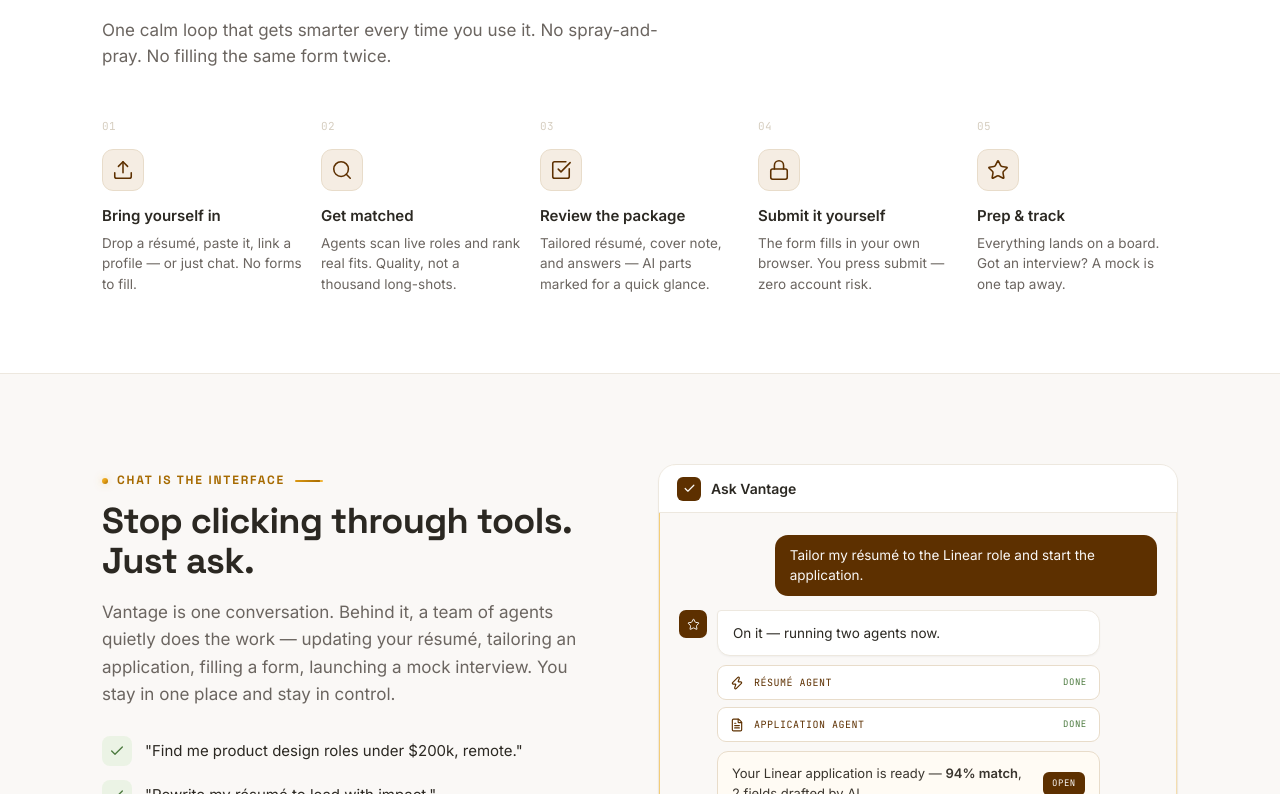
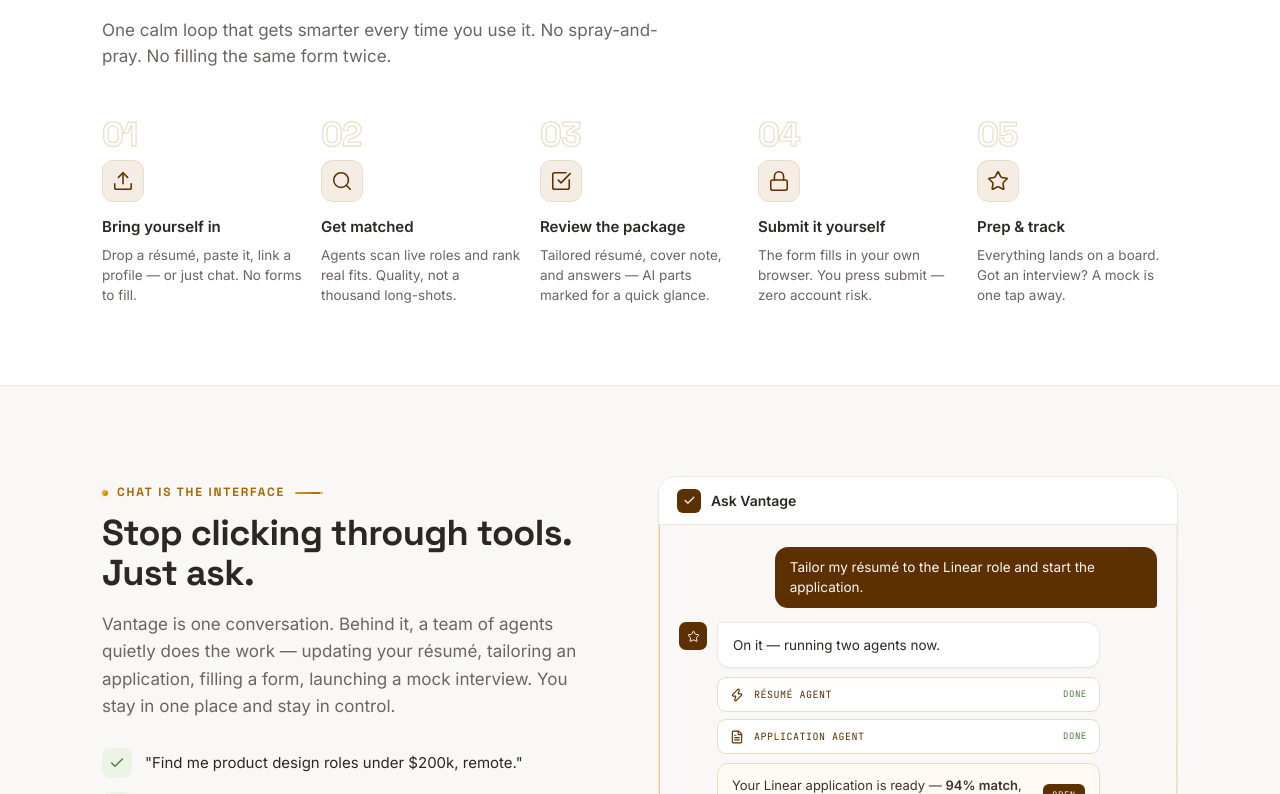
Before and after one commit to getyak/apply-agent, a Next.js app in the folder web/: page / in a window 1280 px wide. Shown: the part 946-1740 px from the top of the page. Built offline with nearby package versions, Linux system fonts and the light colour scheme.

Commit message:
style(web): living-light v5 — moving glints, ghost numerals, ignite rules, hero crown sweep

```diff
--- a/web/src/app/globals.css
+++ b/web/src/app/globals.css
@@ -780,3 +780,94 @@ textarea[data-vantage-composer]:focus::placeholder { color: #C6BFB4; }
   50% { transform: translateY(-9px) rotate(-0.25deg); }
 }
 .animate-buoy { animation: buoy 7s var(--ease-in-out) infinite; }
+
+/* ───────────────────────────────────────────────────────────────────────
+   Living-light layer (v5) — the boldest pass yet. Where v4 lit the surfaces,
+   v5 makes light *move*: idle glints travel across badges, index numerals glow
+   awake as their group activates, dark rules ignite on hover, and a one-shot
+   specular sweep crowns the hero on first paint. Every class is additive and
+   opt-in; nothing here mutates an existing primitive, and the whole layer
+   collapses under the prefers-reduced-motion guard above (it matches `*` with
+   !important), so motion-sensitive users keep the calm static version.
+   ─────────────────────────────────────────────────────────────────────── */
+
+/* Badge glint — a slow specular band that drifts across a pill at rest, so a
+   status chip reads as live rather than a painted label. Self-contained: add to
+   any relative, rounded element; the highlight is clipped to its bounds. */
+@keyframes badge-glint {
+  0% { transform: translateX(-180%) skewX(-18deg); }
+  100% { transform: translateX(320%) skewX(-18deg); }
+}
+.badge-glint { position: relative; overflow: hidden; isolation: isolate; }
+.badge-glint::after {
+  content: ""; position: absolute; top: 0; bottom: 0; left: 0; width: 42%;
+  pointer-events: none; z-index: 1;
+  background: linear-gradient(90deg, transparent, rgba(255, 255, 255, 0.6), transparent);
+  transform: translateX(-180%) skewX(-18deg);
+  animation: badge-glint 6.5s var(--ease-out) 1.4s infinite;
+}
+
+/* Ghost index numeral — a large translucent figure (e.g. "01") that sits as a
+   quiet watermark and warms to gold as its group is hovered, giving numbered
+   grids a sense of depth and sequence. Put `.group` on the row and `.ghost-num`
+   on the numeral. */
+.ghost-num {
+  font-family: var(--font-display, 'Space Grotesk', sans-serif);
+  font-weight: 700; line-height: 1; color: transparent;
+  -webkit-text-stroke: 1.4px rgba(166, 106, 0, 0.20);
+  transition:
+    color var(--dur-base) var(--ease-out),
+    -webkit-text-stroke-color var(--dur-base) var(--ease-out),
+    transform var(--dur-base) var(--ease-spring);
+  will-change: transform;
+}
+.group:hover .ghost-num {
+  color: rgba(166, 106, 0, 0.10);
+  -webkit-text-stroke-color: rgba(166, 106, 0, 0.55);
+  transform: translateY(-2px);
+}
+
+/* Ignite rule — a top hairline (typically on a dark section card) that lights
+   up gold and bleeds a soft glow as its group activates. Pairs with a
+   `border-t`; the ::before paints the lit overlay so the resting border is
+   untouched. */
+.ignite-rule { position: relative; }
+.ignite-rule::before {
+  content: ""; position: absolute; top: -1px; left: 0; right: 0; height: 2px;
+  border-radius: 2px; transform-origin: left; transform: scaleX(0);
+  background: linear-gradient(90deg, #f3c869, #e8a317 50%, transparent);
+  box-shadow: 0 0 12px -1px rgba(232, 163, 23, 0.7);
+  opacity: 0; transition:
+    transform var(--dur-slow) var(--ease-out),
+    opacity var(--dur-base) var(--ease-out);
+}
+.group:hover .ignite-rule::before { transform: scaleX(1); opacity: 1; }
+
+/* Specular crown — a single bright band that sweeps once across a headline word
+   on first paint, so a gradient headline "catches the light" as it lands. Apply
+   to the same span that wears `.gradient-text` (it overlays via a clipped
+   pseudo and does not disturb the text fill). */
+@keyframes crown-sweep {
+  0% { transform: translateX(-120%) skewX(-14deg); opacity: 0; }
+  12% { opacity: 1; }
+  100% { transform: translateX(220%) skewX(-14deg); opacity: 0; }
+}
+.crown { position: relative; isolation: isolate; }
+.crown::after {
+  content: ""; position: absolute; inset: -10% -6%; z-index: 1; pointer-events: none;
+  background: linear-gradient(90deg, transparent, rgba(255, 248, 230, 0.85), transparent);
+  mix-blend-mode: screen; transform: translateX(-120%) skewX(-14deg); opacity: 0;
+  animation: crown-sweep 1.5s var(--ease-out) 0.7s 1 both;
+}
+
+/* Icon tile glow — a warm bloom that wakes under an icon chip as its group is
+   hovered, so the tile feels powered rather than merely re-bordered. Stacks
+   with the existing border/scale group-hover treatments. */
+.icon-glow { position: relative; isolation: isolate; }
+.icon-glow::before {
+  content: ""; position: absolute; inset: -45%; z-index: -1; border-radius: 9999px;
+  pointer-events: none; filter: blur(16px); opacity: 0;
+  background: radial-gradient(closest-side, rgba(232, 163, 23, 0.5), transparent 72%);
+  transition: opacity var(--dur-base) var(--ease-out);
+}
+.group:hover .icon-glow::before { opacity: 0.8; }
--- a/web/src/app/page.tsx
+++ b/web/src/app/page.tsx
@@ -172,7 +172,7 @@ export default async function HomePage({
         <div aria-hidden data-parallax="34" className="aurora-blob parallax -z-10 w-[460px] h-[460px] -top-[140px] -left-[120px]" />
         <div aria-hidden data-parallax="-22" className="aurora-blob parallax -z-10 w-[360px] h-[360px] top-[40px] -right-[80px] [animation-delay:-6s] opacity-30" />
         <div className="relative animate-fade-up">
-          <div className="inline-flex items-center gap-2 bg-cream border border-cream-border rounded-full px-[13px] py-1.5 mb-6">
+          <div className="badge-glint inline-flex items-center gap-2 bg-cream border border-cream-border rounded-full px-[13px] py-1.5 mb-6">
             <span className="w-[7px] h-[7px] rounded-full bg-green animate-pulse-dot" />
             <span className="font-mono text-[11px] tracking-[0.6px] uppercase text-brown">
               Client-side agents · zero account risk
@@ -181,7 +181,7 @@ export default async function HomePage({
           <h1 className="font-display font-bold text-[52px] leading-[1.05] tracking-[-1px] text-ink m-0 mb-5">
             Your job hunt,
             <br />
-            run by <span className="gradient-text text-halo">agents</span>.
+            run by <span className="gradient-text text-halo crown">agents</span>.
             <br />
             <span className="text-brown">Reviewed by you.</span>
           </h1>
@@ -248,10 +248,10 @@ export default async function HomePage({
           <div className="grid grid-cols-1 sm:grid-cols-2 lg:grid-cols-5 gap-[18px]">
             {STEPS.map((step, i) => (
               <div key={step.no} data-reveal style={{ "--reveal-delay": `${i * 80}ms` } as CSSProperties} className="group">
-                <div className="font-mono text-[11px] tracking-[0.5px] text-border-dark mb-3.5 transition-colors duration-200 group-hover:text-amber">
+                <div className="ghost-num select-none text-[34px] tracking-[-1px] mb-2 leading-none">
                   {step.no}
                 </div>
-                <div className="w-[42px] h-[42px] rounded-[11px] bg-cream border border-cream-border flex items-center justify-center mb-3.5 transition-all duration-300 ease-out group-hover:border-brown group-hover:bg-gold-bg group-hover:-translate-y-0.5 group-hover:shadow-[0_6px_14px_-6px_rgba(61,42,20,0.3)]">
+                <div className="icon-glow w-[42px] h-[42px] rounded-[11px] bg-cream border border-cream-border flex items-center justify-center mb-3.5 transition-all duration-300 ease-out group-hover:border-brown group-hover:bg-gold-bg group-hover:-translate-y-0.5 group-hover:shadow-[0_6px_14px_-6px_rgba(61,42,20,0.3)]">
                   {step.icon}
                 </div>
                 <div className="font-body font-semibold text-[15px] text-ink mb-1.5">
@@ -381,7 +381,7 @@ export default async function HomePage({
                 className="group lift rim spotlight sheen-host bg-paper border border-border rounded-[14px] p-6 hover:border-border-dark"
               >
                 <span className="sheen" aria-hidden />
-                <div className="w-11 h-11 rounded-[11px] bg-white border border-border flex items-center justify-center mb-4 transition-all duration-300 ease-out group-hover:border-brown group-hover:bg-cream group-hover:scale-[1.06] group-hover:-rotate-3">
+                <div className="icon-glow w-11 h-11 rounded-[11px] bg-white border border-border flex items-center justify-center mb-4 transition-all duration-300 ease-out group-hover:border-brown group-hover:bg-cream group-hover:scale-[1.06] group-hover:-rotate-3">
                   {f.icon}
                 </div>
                 <div className="font-body font-semibold text-base text-ink mb-[7px]">
@@ -410,7 +410,7 @@ export default async function HomePage({
           </h2>
           <div className="grid grid-cols-1 sm:grid-cols-2 lg:grid-cols-3 gap-[26px]">
             {BETS.map((b, i) => (
-              <div key={b.k} data-reveal style={{ "--reveal-delay": `${i * 90}ms` } as CSSProperties} className="group border-t border-dark-border pt-[22px] transition-colors duration-300 hover:border-gold/50">
+              <div key={b.k} data-reveal style={{ "--reveal-delay": `${i * 90}ms` } as CSSProperties} className="group ignite-rule border-t border-dark-border pt-[22px] transition-colors duration-300 hover:border-gold/50">
                 <div className="font-display font-bold text-[30px] gradient-text mb-3.5 transition-transform duration-300 ease-out group-hover:-translate-y-0.5">
                   {b.k}
                 </div>
@@ -436,7 +436,7 @@ export default async function HomePage({
           <div aria-hidden data-parallax="28" className="aurora-blob parallax -z-0 w-[420px] h-[420px] -top-[180px] left-1/2 -translate-x-1/2 opacity-40" />
           <div className="relative z-10">
             <h2 className="font-display font-bold text-[38px] tracking-[-0.6px] text-ink m-0 mb-3.5">
-              Hand the busywork to the <span className="gradient-text text-halo">agents</span>.
+              Hand the busywork to the <span className="gradient-text text-halo crown">agents</span>.
             </h2>
             <p className="font-body text-[17px] leading-[1.55] text-ink-light m-0 mx-auto mb-[30px] max-w-[480px]">
               Upload a résumé, or just start talking. You&apos;ll have applications
```
